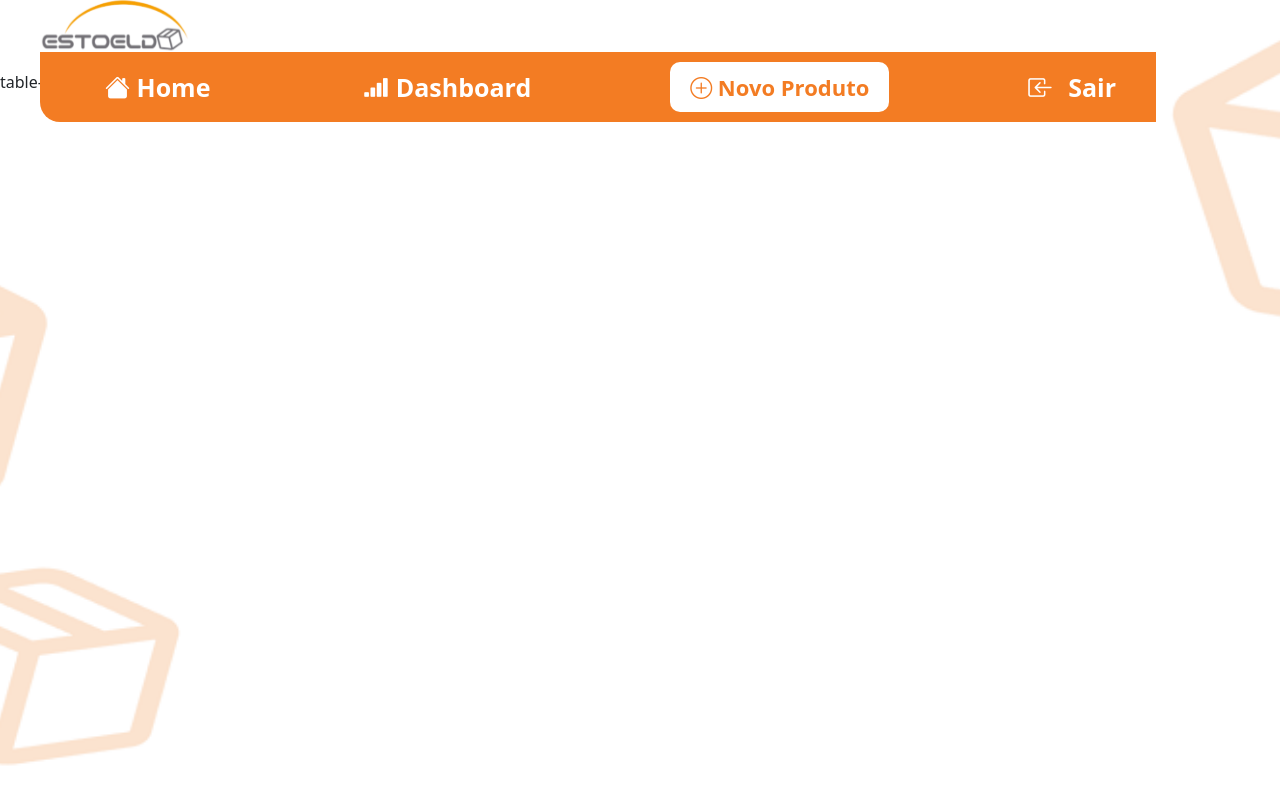
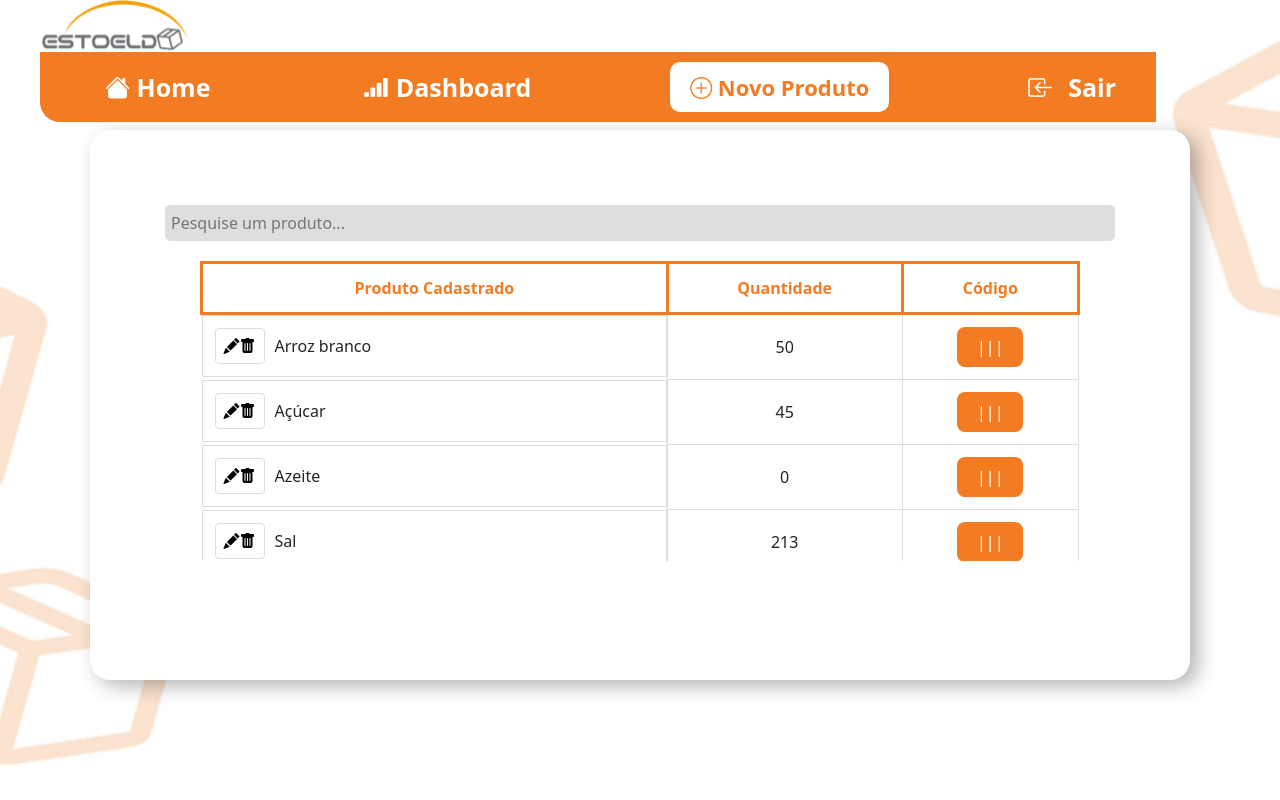
Before and after one commit to oaliso/eldstore-project, an Angular app in the folder eldstore/: page /table-dashboard in a window 1280 px wide. Built offline with nearby package versions, Linux system fonts and the light colour scheme.

Commit message:
tabelas especificas

```diff
--- a/eldstore/src/app/dashboard/dashboard.component.html
+++ b/eldstore/src/app/dashboard/dashboard.component.html
@@ -1,24 +1,18 @@
+
 <div class="container total">
-
-    <div class="row" >
-
+  <div class="row">
     <!-- Col-1, left side -->
     <div class="col">
-
-            <!-- Box-Card: Total -->
       <h3>Produtos Cadastrados</h3>
       <div class="box-card-quantity card">
         <div class="label-total card-body">
-
           {{quantity}}
-
           <span>
-                    <i class=" box-icon bi bi-box-seam"></i>
+            <i class="box-icon bi bi-box-seam"></i>
           </span>
         </div>
       </div>
 
-            <!-- Button: Print -->
       <h3 class="print-label">Imprimir Relatório</h3>
       <button type="button" class="btn print-btn btn-secondary">
         Arquivo PDF
@@ -26,51 +20,41 @@
           <i class="download-icon bi bi-download"></i>
         </span>
       </button>
-
     </div>
 
     <!-- Col-2, right side -->
     <div class="col">
       <h3>Controle de Estoque</h3>
 
-            <!-- Box-Card: Good -->
-
-            <a routerLink="/table-dashboard" style="text-decoration: none;">
+      <!-- Abastecido -->
+      <a [routerLink]="['/table-dashboard']" [queryParams]="{ filter: 'abastecido' }" style="text-decoration: none;">
         <div class="box-card-panelcontrol box-good card">
           <div class="card-body">
-                        <h5 class="panelcontrol-title-label" >Dentro da média</h5>
-                        <p class="panelcontrol-container-label">
-                            {{adm}}
-                        </p>
+            <h5 class="panelcontrol-title-label">Abastecido</h5>
+            <p class="panelcontrol-container-label">{{adm}}</p>
           </div>
         </div>
       </a>
 
-            <!-- Box-Card: So So -->
-            <a routerLink="/table-dashboard" style="text-decoration: none;">
-                <div class="box-card-panelcontrol box-so-so card" >
+      <!-- Critico -->
+      <a [routerLink]="['/table-dashboard']" [queryParams]="{ filter: 'critico' }" style="text-decoration: none;">
+        <div class="box-card-panelcontrol box-so-so card">
           <div class="card-body">
-                        <h5 class="panelcontrol-title-label" >Abaixo da Média</h5>
-                        <p class="panelcontrol-container-label">
-                            {{ddm}}
-                        </p>
+            <h5 class="panelcontrol-title-label">Crítico</h5>
+            <p class="panelcontrol-container-label">{{ddm}}</p>
           </div>
         </div>
       </a>
 
-            <!-- Box-Card: Bad -->
-            <a routerLink="/table-dashboard" style="text-decoration: none;">
+      <!-- Esgotado -->
+      <a [routerLink]="['/table-dashboard']" [queryParams]="{ filter: 'esgotado' }" style="text-decoration: none;">
         <div class="text-center box-card-panelcontrol box-bad card">
           <div class="card-body">
-                        <h5 class="panelcontrol-title-label" >Em Falta</h5>
-                        <p class="panelcontrol-container-label">
-                            {{fdm}}
-                        </p>
-
+            <h5 class="panelcontrol-title-label">Esgotado</h5>
+            <p class="panelcontrol-container-label">{{fdm}}</p>
           </div>
         </div>
       </a>
     </div>
-
   </div>
 </div>
--- a/eldstore/src/app/dashboard/dashboard.component.ts
+++ b/eldstore/src/app/dashboard/dashboard.component.ts
@@ -5,11 +5,25 @@ import { RouterLink } from '@angular/router';
   selector: 'app-dashboard',
   imports: [RouterLink],
   templateUrl: './dashboard.component.html',
-  styleUrl: './dashboard.component.css'
+  styleUrls: ['./dashboard.component.css']
 })
 export class DashboardComponent {
-    quantity = 1500
-    adm = 351
-    ddm = 452
-    fdm = 12
+  quantity = 1500;
+  adm = 351;
+  ddm = 452;
+  fdm = 7;
+
+
+  filterProducts(status: string) {
+    switch (status) {
+      case 'abastecido':
+        return 'abastecido';
+      case 'critico':
+        return 'critico';
+      case 'esgotado':
+        return 'esgotado';
+      default:
+        return '';
+    }
   }
+}
--- a/eldstore/src/app/table-dashboard/table-dashboard.component.css
+++ b/eldstore/src/app/table-dashboard/table-dashboard.component.css
@@ -0,0 +1,17 @@
+.home {
+    display: flex;
+    align-items: center;
+    justify-content: center;
+    margin-top: 60px;
+  }
+
+  .box {
+    width: 1100px;
+    height: 550px;
+    background-color: rgb(255, 255, 255);
+    padding: 75px;
+    border-radius: 20px;
+    box-shadow: 8px 6px 20px rgba(0, 0, 0, 0.3);
+    align-items: center;
+    justify-content: center;
+  }
--- a/eldstore/src/app/table-dashboard/table-dashboard.component.html
+++ b/eldstore/src/app/table-dashboard/table-dashboard.component.html
@@ -1 +1,7 @@
-<p>table-dashboard works!</p>
+<div class="home">
+    <div class="box">
+      <app-search-bar></app-search-bar>
+        <app-table></app-table>
+
+    </div>
+  </div>
--- a/eldstore/src/app/table-dashboard/table-dashboard.component.ts
+++ b/eldstore/src/app/table-dashboard/table-dashboard.component.ts
@@ -1,8 +1,10 @@
 import { Component } from '@angular/core';
+import { SearchBarComponent } from '../search-bar/search-bar.component';
+import { TableComponent } from '../table/table.component';
 
 @Component({
   selector: 'app-table-dashboard',
-  imports: [],
+  imports: [SearchBarComponent, TableComponent ],
   templateUrl: './table-dashboard.component.html',
   styleUrl: './table-dashboard.component.css'
 })
--- a/eldstore/src/app/table/table.component.css
+++ b/eldstore/src/app/table/table.component.css
@@ -1,3 +1,5 @@
+
+
 .table-container {
   display: flex;
   justify-content: center;
@@ -7,12 +9,12 @@
 
 .table-scroll {
   max-height: 300px;
-  overflow-y: auto;
+  overflow-y:auto;
 }
 
 
 table {
-  width: 950px;
+  width: 880px;
   border-collapse: collapse;
   margin: auto;
 }
@@ -20,14 +22,6 @@ table {
 th, td {
   border: 1px solid #ddd;
   padding: 12px;
-  text-align: center;
-}
-
-th {
-  background-color: white;
-  border: 2px solid #f37c23;
-  color: #f37c23;
-  font-weight: bold;
   text-align: center;
 }
 
@@ -66,3 +60,38 @@ th {
 .btn-code:hover {
   background-color: #aa5e02;
 }
+
+
+
+.header-todos {
+  background-color: white;
+  border: 3px solid #f37c23;
+  color: #f37c23;
+  font-weight: bold;
+  text-align: center;
+}
+
+.header-abastecido {
+  background-color: white;
+  border: 3px solid #859024;
+  color: #859024;
+  font-weight: bold;
+  text-align: center;
+}
+
+.header-critico {
+  background-color: white;
+  border: 3px solid #F1B941;
+  color: #F1B941;
+  font-weight: bold;
+  text-align: center;
+}
+
+
+.header-esgotado {
+  background-color: white;
+  border: 3px solid #C01D07;
+  color: #C01D07;
+  font-weight: bold;
+  text-align: center;
+}
--- a/eldstore/src/app/table/table.component.html
+++ b/eldstore/src/app/table/table.component.html
@@ -1,24 +1,22 @@
 <div class="table-container">
   <div class="table-scroll">
     <table>
-      <thead>
+      <thead >
         <tr>
-          <th>Produto Cadastrado</th>
-          <th>Quantidade</th>
-          <th>Código</th>
+          <th [ngClass]="getHeaderClass()">Produto Cadastrado</th>
+          <th [ngClass]="getHeaderClass()">Quantidade</th>
+          <th [ngClass]="getHeaderClass()">Código</th>
         </tr>
       </thead>
       <tbody>
-        <tr *ngFor="let produto of produtos">
+        <tr *ngFor="let produto of filteredProducts">
           <td class="product-cell">
-
             <a routerLink="/edit">
               <button class="btn-edit">
                 <i class="bi bi-pencil-fill"></i>
                 <i class="bi bi-trash-fill"></i>
               </button>
             </a>
-
             {{ produto.nome }}
           </td>
           <td>{{ produto.quantidade }}</td>
--- a/eldstore/src/app/table/table.component.ts
+++ b/eldstore/src/app/table/table.component.ts
@@ -1,4 +1,5 @@
-import { Component } from '@angular/core';
+import { Component, OnInit } from '@angular/core';
+import { ActivatedRoute } from '@angular/router';
 import { CommonModule } from '@angular/common';
 import { RouterLink } from '@angular/router';
 
@@ -9,13 +10,65 @@ import { RouterLink } from '@angular/router';
   styleUrls: ['./table.component.css'],
   imports: [CommonModule, RouterLink],
 })
-export class TableComponent {
+export class TableComponent implements OnInit {
+  filterType: string = '';
+
   produtos = [
-    { nome: 'Arroz branco', quantidade: 54 },
-    { nome: 'Açúcar', quantidade: 445 },
+    { nome: 'Arroz branco', quantidade: 50 },
+    { nome: 'Açúcar', quantidade: 45 },
     { nome: 'Azeite', quantidade: 0 },
     { nome: 'Sal', quantidade: 213 },
     { nome: 'Macarrão espaguete', quantidade: 139 },
-    { nome: 'Café', quantidade: 86 }
+    { nome: 'Café', quantidade: 86 },
+    { nome: 'Feijão preto', quantidade: 75 },
+    { nome: 'Óleo de soja', quantidade: 0 },
+    { nome: 'Farinha de trigo', quantidade: 0 },
+    { nome: 'Leite em pó', quantidade: 0 },
+    { nome: 'Manteiga', quantidade: 20 },
+    { nome: 'Vinagre', quantidade: 25 },
+    { nome: 'Achocolatado', quantidade: 0 },
+    { nome: 'Milho em conserva', quantidade: 67 },
+    { nome: 'Ervilha em conserva', quantidade: 50 },
+    { nome: 'Molho de tomate', quantidade: 180 },
+    { nome: 'Biscoito recheado', quantidade: 90 },
+    { nome: 'Detergente', quantidade: 0 },
+    { nome: 'Sabão em pó', quantidade: 30 },
+    { nome: 'Papel higiênico', quantidade: 100 },
   ];
+
+
+  ngOnInit(): void {
+    // Pega o'filter' da URL
+    this.filterType = this.route.snapshot.queryParams['filter'] || '';
+  }
+
+  constructor(private route: ActivatedRoute) {}
+
+  // Filtra
+  get filteredProducts() {
+    if (this.filterType === 'abastecido') {
+      return this.produtos.filter((produto) => produto.quantidade > 50);
+    } else if (this.filterType === 'critico') {
+      return this.produtos.filter((produto) => produto.quantidade <= 50 && produto.quantidade > 0);
+    } else if (this.filterType === 'esgotado') {
+      return this.produtos.filter((produto) => produto.quantidade === 0);
+    }
+    return this.produtos; // tabela toda
+  }
+
+  getHeaderClass() {
+    switch (this.filterType) {
+      case 'abastecido':
+        return 'header-abastecido';
+      case 'critico':
+        return 'header-critico';
+      case 'esgotado':
+        return 'header-esgotado';
+      default:
+        return 'header-todos';
+    }
+  }
+
+
+
 }
```
Also changed, not shown: eldstore/src/app/home/home.component.html (line endings or trailing spaces). Lines whose indentation alone changed are shown as unchanged.
